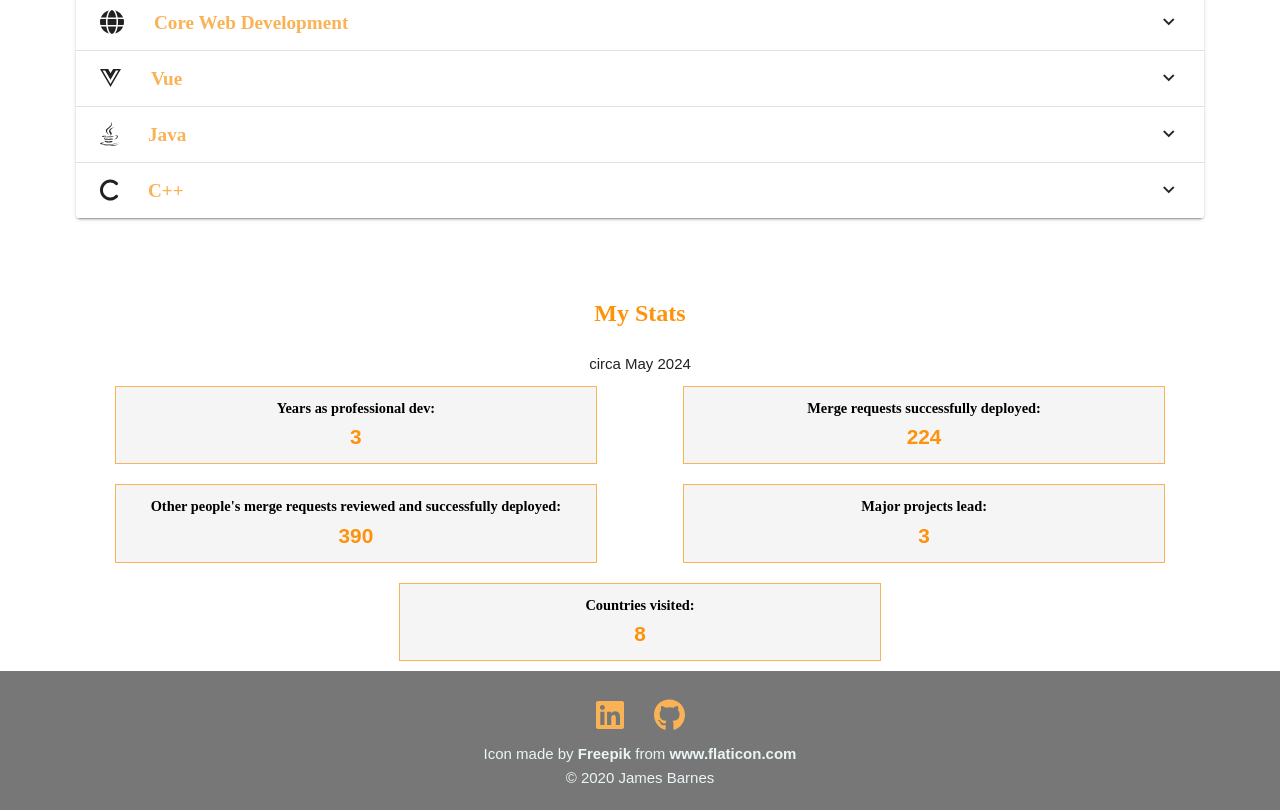
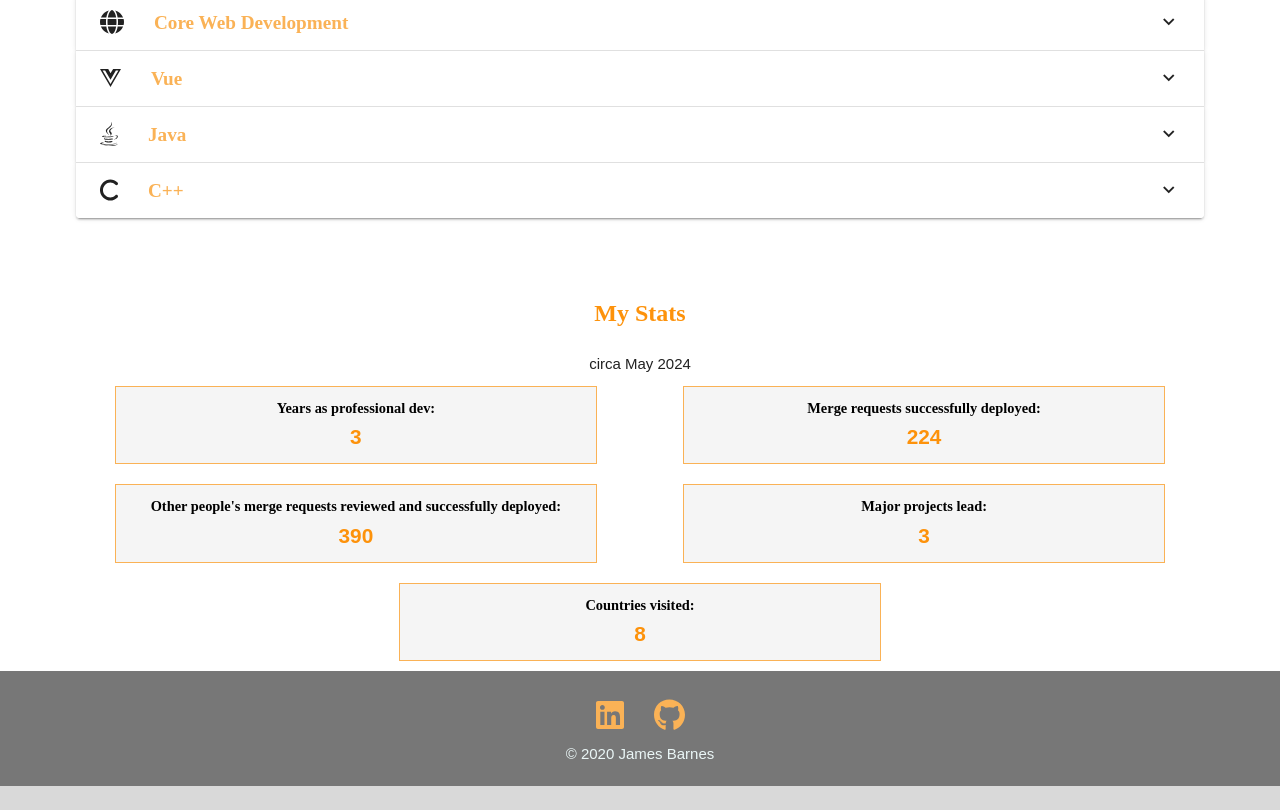
Before and after one commit to JamesBarnes48/PersonalSiteVue, a Vue app: page / in a window 1280 px wide. Shown: the part 1218-2028 px from the top of the page. After the commit the page ends 2004 px from the top, so only its background shows below. Built offline with nearby package versions, Linux system fonts and the light colour scheme.

Commit message:
remove flaticon plug

```diff
--- a/src/components/Footer.vue
+++ b/src/components/Footer.vue
@@ -8,7 +8,6 @@ export default {
     <div class="footer-container">
       <a class="footer-link" href="https://www.linkedin.com/in/james-barnes-6406821b1/"><font-awesome-icon :icon="['fab', 'linkedin']" /></a>
       <a class="footer-link" href="https://github.com/JamesBarnes48"><font-awesome-icon :icon="['fab', 'github']" /></a>
-      <p>Icon made by <a class="footer-embedded-link" href="https://www.flaticon.com/authors/freepik" title="Freepik">Freepik</a> from <a class="footer-embedded-link" href="https://www.flaticon.com/" title="Flaticon"> www.flaticon.com</a></p>
       <p>© 2020 James Barnes</p>
     </div>
 </template>
```
